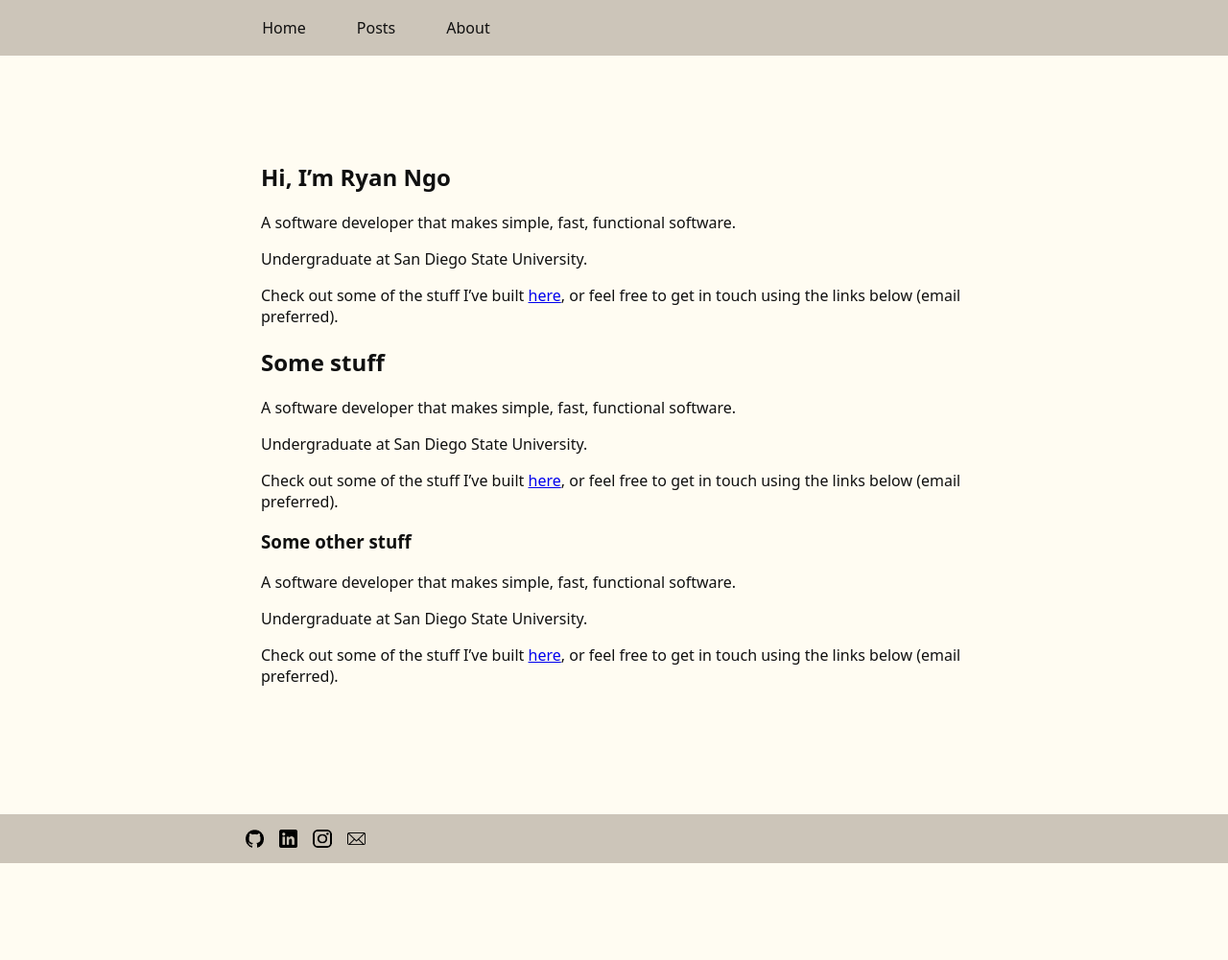
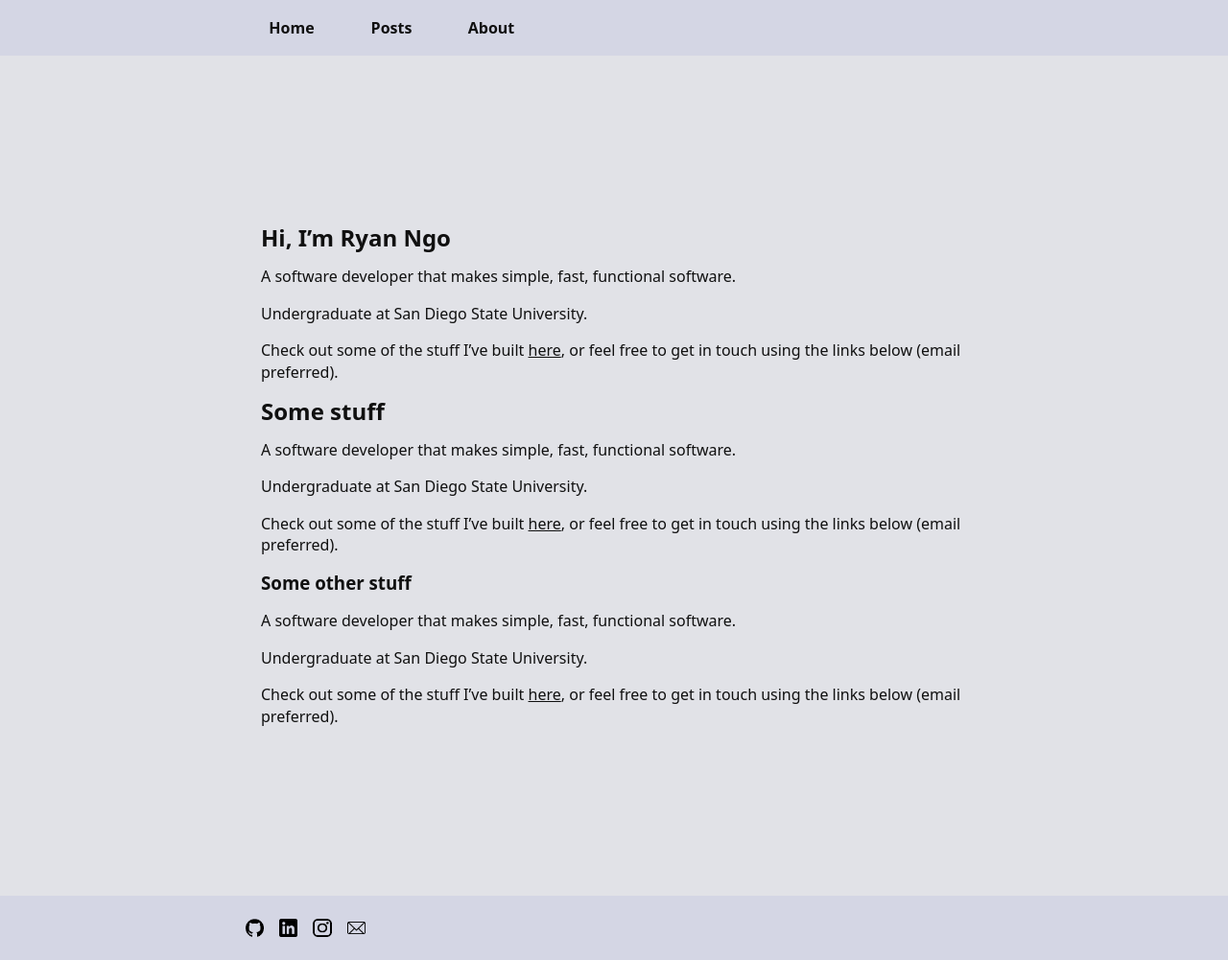
Before and after one commit to RyanVNgo/RyanVNgo.github.io, a Jekyll site: the page built from index.md, in a window 1280 px wide. Shown: the whole page at 96% size. Built offline with Jekyll 4.4.1, drawn with Linux system fonts in a browser that asks for light colours; our own code applies the rules of GitHub Pages for plain Markdown files; before the commit the page ends 900 px from its top, so only the background shows below that.

Commit message:
Style updates

```diff
--- a/_sass/footer.scss
+++ b/_sass/footer.scss
@@ -3,8 +3,8 @@ footer {
   width: auto;
   display: flex;
   justify-content: center;
-  margin-top: 10vh;
-  padding: 0 1rem;
+  margin-top: 10rem;
+  padding: 0.5rem 1rem;
 }
 
 footer > div {
@@ -22,6 +22,7 @@ footer > div > a {
 }
 
 footer > div > a > img {
+  filter: #{"invert(var(--img-invert))"};
   max-width: 1.2rem;
   max-height: 1.2rem;
 }
--- a/_sass/header.scss
+++ b/_sass/header.scss
@@ -4,15 +4,16 @@ header {
   display: flex;
   justify-content: center;
   padding: 0.5rem 1rem;
-  margin-bottom: 10vh;
+  margin-bottom: 10rem;
+  padding: 0 1rem;
 }
 
 header > nav {
   width: var(--content-width);
   display: flex;
   align-items: center;
-  gap: 1rem;
-  margin: 0;
+  gap: 0.5rem;
+  margin: 0.5rem 0;
   padding: 0;
 }
 
@@ -27,7 +28,7 @@ header > nav > ul {
 
 header > nav > a {
   border-radius: 0.5rem;
-  min-width: 5rem;
+  min-width: 6rem;
   display: flex;
   align-items: center;
   justify-content: center;
@@ -35,9 +36,11 @@ header > nav > a {
   padding: 0.625rem 0;
   text-decoration: none;
   color: inherit;
-  transition: box-shadow 0.15s ease;
+  font-weight: 700;
+  letter-spacing: 0.0312;
+  transition: all 0.15s ease;
 }
 
 header > nav > a:hover {
-  box-shadow: inset 0 0 1rem rgba(0,0,0,0.5);
+  box-shadow: inset 0.125rem 0.125rem 0.5rem rgba(0,0,0,0.5);
 }
--- a/assets/css/baseline.scss
+++ b/assets/css/baseline.scss
@@ -4,37 +4,45 @@
 :root {
   --sans-font: system-ui, Ubuntu, -apple-system, Segoe UI;
   --mono-font: Courier New, monospace;
-  --bg-color: #242428;
-  --rib-color: #202024;
+  --bg-color: #2C2E34;
+  --rib-color: #222327;
   --font-color: #E0E1DD;
+  --font-size: 16px;
   --content-width: 48rem;
+  --img-invert: 1;
 }
 
 
 @media (prefers-color-scheme: light) {
   :root {
-    --bg-color: #FFFCF2;
-    --rib-color: #CCC5B9;
+    --bg-color: #E1E2E7;
+    --rib-color: #D4D6E4;
     --font-color: #101010;
+    --img-invert: 0;
   }
 }
 
-/* mobile conditions
+/* mobile conditions */
 @media (width <= 46rem) {
   :root {
+    --font-size: 11px;
   }
 }
-*/
 
 @import "header";
 @import "footer";
 
 /* primary elemenets */
+
+html {
+  font-size: var(--font-size);
+}
+
 body {
   background-color: var(--bg-color);
+  color: var(--font-color);
   font-family: var(--sans-font);
-  font-size: 16px;
-  color: var(--font-color);
+  line-height: 1.4rem;
   display: flex;
   flex-direction: column;
   margin: 0;
@@ -43,12 +51,20 @@ body {
 }
 
 main {
-  width: var(--content-width);
+  max-width: var(--content-width);
   margin: 0 auto auto;
   height: auto;
+}
+
+main a {
+  color: inherit;
 }
 
 article {
   padding: 0 1rem;
   margin: 0;
 }
+
+h1, h2, h3, h4 {
+  line-height: 1.2rem;
+}
```
